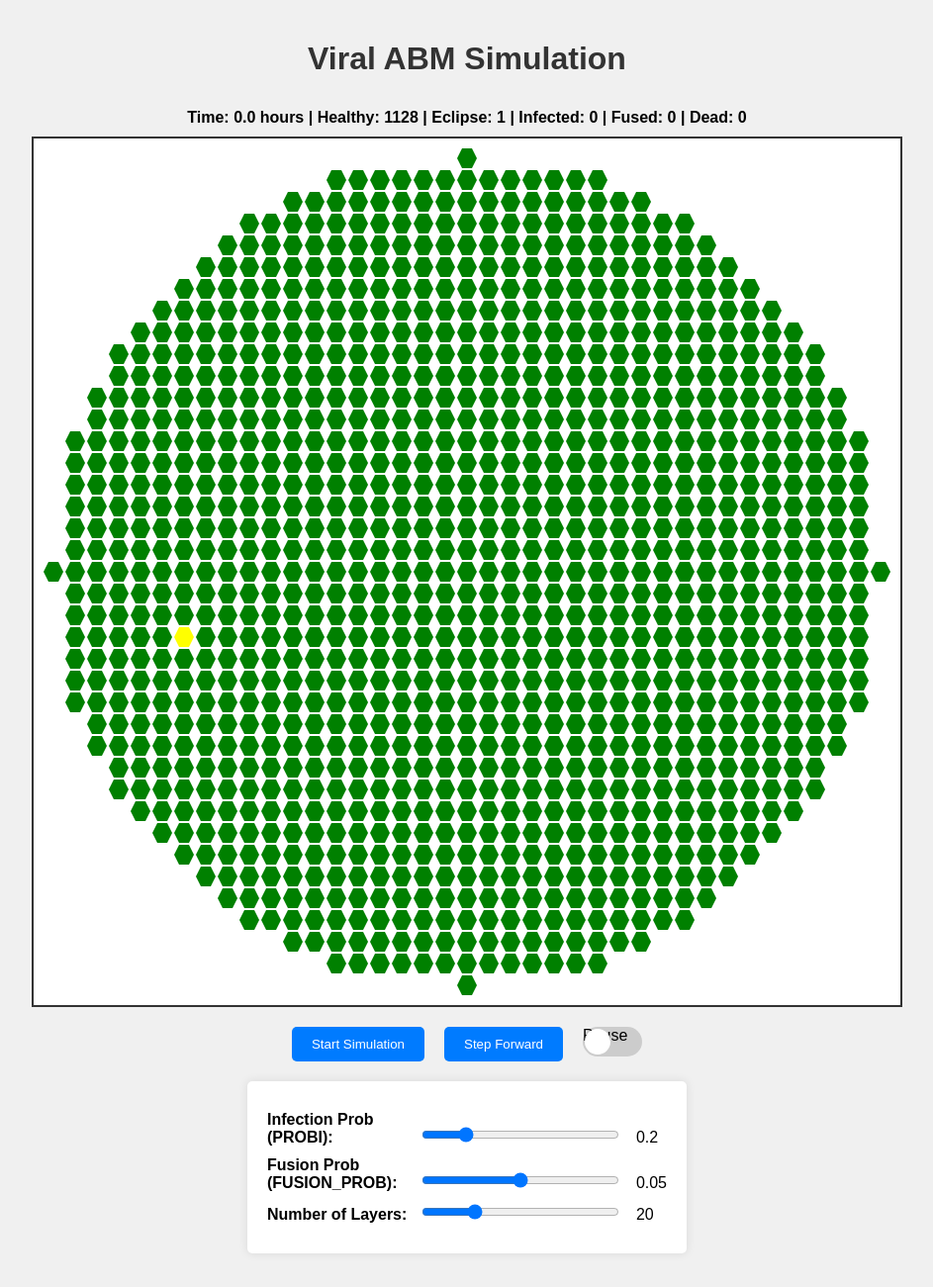
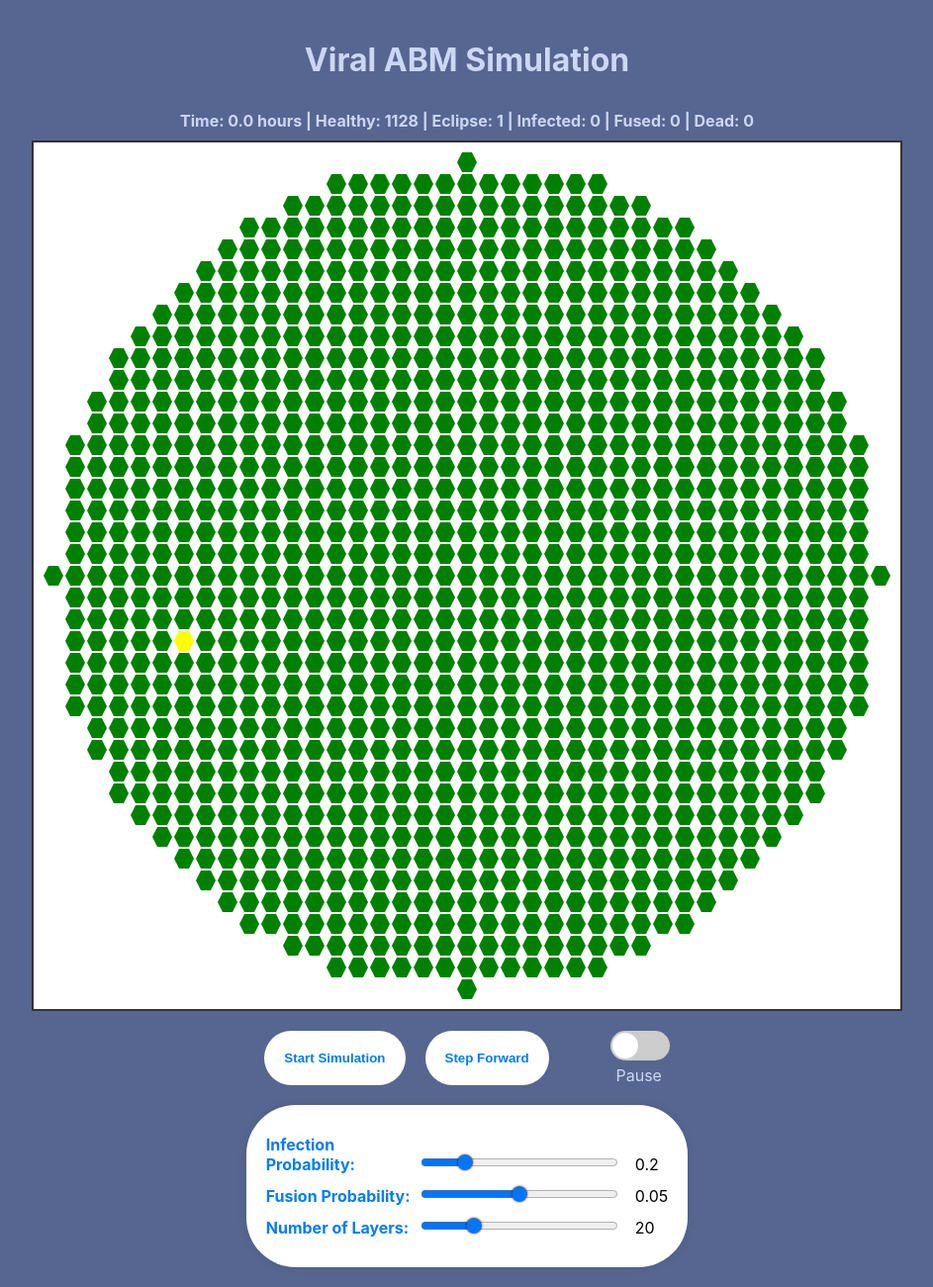
Before and after one commit to devtcu/ABM, a Flask app: page / in a window 1280 px wide. Shown: the whole page at 99% size, without its empty margins (168-1111 px from the left). Before the commit the page ends 1267 px from the top, so only its background shows below. Run offline with Flask 3, Linux system fonts and the light colour scheme.

Commit message:
css updates

```diff
--- a/static/styles.css
+++ b/static/styles.css
@@ -1,27 +1,46 @@
 body {
-    font-family: Arial, sans-serif;
+    font-family: Calibre, "San Francisco", "SF Pro Text", -apple-system, system-ui, BlinkMacSystemFont, Roboto, "Helvetica Neue", "Segoe UI", Arial, sans-serif;
     display: flex;
     flex-direction: column;
     align-items: center;
-    background-color: #f0f0f0;
+    background-color: rgb(87, 102, 144);
+
     margin: 0;
     padding: 20px;
 }
 
 h1 {
-    color: #333;
+    color: rgb(204, 214, 246);
 }
 
 #status {
     margin: 10px 0;
     font-weight: bold;
+    color: rgb(204, 214, 246);
+}
+
+input[type="range"]::-webkit-slider-thumb {
+    -webkit-appearance: none;
+    appearance: none;
+    width: 22px;
+    height: 22px;
+    border-radius: 50%;
+    background: #007bff; /* Change this to your desired color */
+    border: 2px solid #fff;
+    box-shadow: 0 0 2px #333;
+    cursor: pointer;
+    transition: background 0.3s;
+}
+
+input[type="range"]::-webkit-slider-thumb:active {
+    opacity: 0.85;
 }
 
 .grid-container {
     display: grid;
     grid-template-columns: repeat(39, 20px); /* Default for 20 layers */
     gap: 2px;
-    background-color: #fff;
+    background-color: #ffffff;
     padding: 10px;
     border: 2px solid #333;
 }
@@ -53,22 +72,25 @@ h1 {
 
 .control-button {
     padding: 10px 20px;
-    background-color: #007bff;
-    color: white;
+    background-color: white;
+    color: #007bff;
+    font-weight: bold;
     border: none;
-    border-radius: 5px;
+    border-radius: 50px;
     cursor: pointer;
-    transition: background-color 0.3s;
+    transition: opacity 500ms, color 500ms, box-shadow 300ms;
 }
 
 .control-button:hover {
-    background-color: #0056b3;
+    background-color: #007bff;
+    color: white;
+    box-shadow: -5px 1px 5px rgba(98, 95, 95, 0.7);
 }
 
 .params {
-    background-color: #fff;
+    background-color: #ffffff;
     padding: 20px;
-    border-radius: 5px;
+    border-radius: 50px;
     box-shadow: 0 0 10px rgba(0,0,0,0.1);
 }
 
@@ -80,6 +102,7 @@ h1 {
     display: inline-block;
     width: 150px;
     font-weight: bold;
+    color: #007bff;
 }
 
 .param input[type="range"] {
@@ -91,13 +114,24 @@ h1 {
 }
 
 .toggle-container {
-    display: inline-block;
+    display: flex;
     position: relative;
+    flex-direction: column;
+    align-items: center;
+    margin-left: 40px;
+    gap: 5px;
 }
 
 .toggle-container input[type="checkbox"] {
     display: none;
 }
+
+.pause-label {
+    margin-left: 0px;
+    color: rgb(204, 214, 246);
+
+}
+
 
 .toggle-container label {
     display: inline-block;
@@ -108,6 +142,8 @@ h1 {
     position: relative;
     cursor: pointer;
     transition: background-color 0.3s;
+
+    margin-left: 2px;
 }
 
 .toggle-container label::before {
@@ -123,7 +159,7 @@ h1 {
 }
 
 .toggle-container input:checked + label {
-    background-color: #28a745;
+    background-color: #007bff;
 }
 
 .toggle-container input:checked + label::before {
--- a/templates/index.html
+++ b/templates/index.html
@@ -15,17 +15,18 @@
         <button id="step-btn" class="control-button">Step Forward</button>
         <div class="toggle-container">
             <input type="checkbox" id="pause">
-            <label for="pause">Pause</label>
+            <label for="pause"></label>
+            <span class="pause-label">Pause</span>
         </div>
     </div>
     <div class="params">
         <div class="param">
-            <label>Infection Prob (PROBI):</label>
+            <label>Infection Probability:</label>
             <input type="range" id="probi" min="0" max="1" step="0.01" value="0.2">
             <span id="probi-value">0.2</span>
         </div>
         <div class="param">
-            <label>Fusion Prob (FUSION_PROB):</label>
+            <label>Fusion Probability:</label>
             <input type="range" id="fusion-prob" min="0" max="0.1" step="0.001" value="0.05">
             <span id="fusion-prob-value">0.05</span>
         </div>
```
Also changed, not shown: 1 other file.
